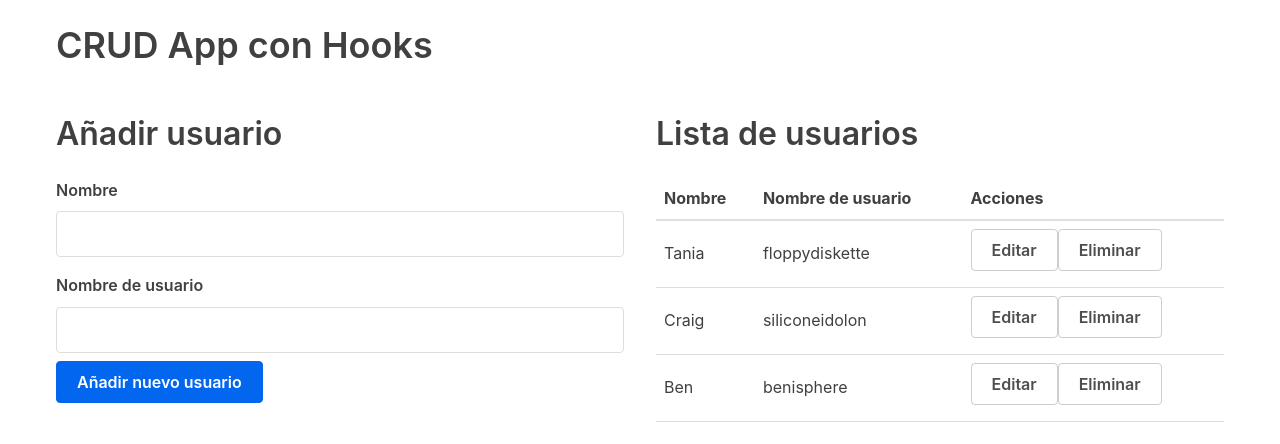
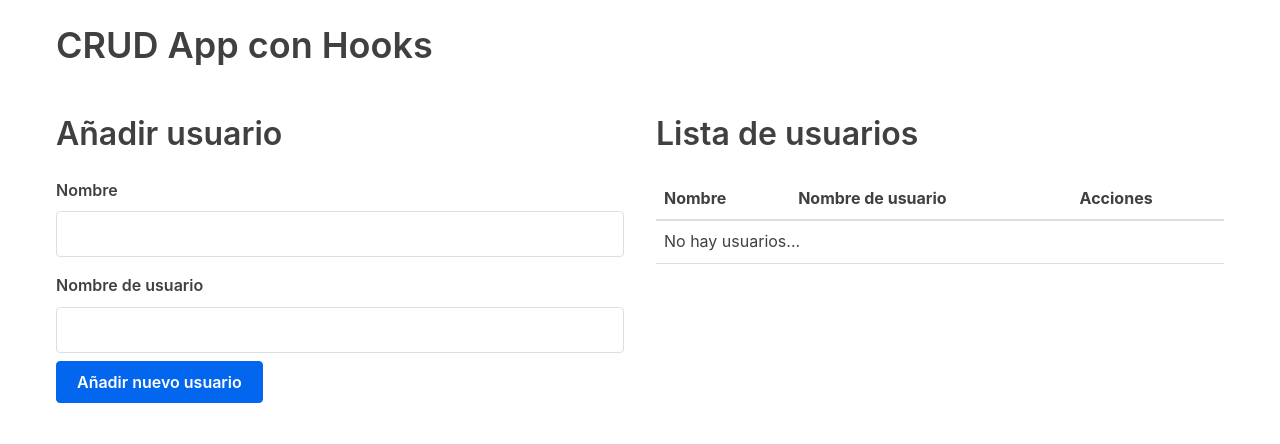
Before and after one commit to jeyson-pereira/tallerReact-crud, a React (Create React App) app: page / in a window 1280 px wide. Shown: the top 444 px of the page. Built offline with nearby package versions, Linux system fonts and the light colour scheme.

Commit message:
Implementación LocalStorage
Se hace uso del localStorage para el manejo de usuarios guardados

```diff
--- a/src/App.js
+++ b/src/App.js
@@ -1,19 +1,27 @@
-import React, { useState } from "react";
+import React, { useState, useEffect } from "react";
 import UserTable from "./components/UserTable";
 import AddUserForm from "./components/AddUserForm";
 import EditUserForm from "./components/EditUserForm";
 import { v4 as uuidv4 } from "uuid";
 
+const KEY = "usersSaved";
+
 const App = () => {
-  const usersData = [
-    { id: uuidv4(), name: "Tania", username: "floppydiskette" },
-    { id: uuidv4(), name: "Craig", username: "siliconeidolon" },
-    { id: uuidv4(), name: "Ben", username: "benisphere" },
-  ];
+  const localStorageUser = localStorage.getItem(KEY);
+  let jsonUsers;
 
-  const [users, setUsers] = useState(usersData);
+  if (!localStorageUser) {
+    localStorage.setItem(KEY, JSON.stringify([]));
+    jsonUsers = [];
+  } else {
+    jsonUsers = JSON.parse(localStorageUser);
+  }
 
-  //Añadir usuario
+  const [users, setUsers] = useState(jsonUsers);
+  useEffect(() => {
+    localStorage.setItem(KEY, JSON.stringify(users));
+  }, [users]);
+
   const addUser = (user) => {
     user.id = uuidv4();
     console.log(user);
@@ -32,13 +40,11 @@ const App = () => {
 
   const editRow = (user) => {
     setEditing(true);
-
     setCurrentUser({ id: user.id, name: user.name, username: user.username });
   };
 
   const updateUser = (id, updatedUser) => {
     setEditing(false);
-
     setUsers(users.map((user) => (user.id === id ? updatedUser : user)));
   };
 
```
